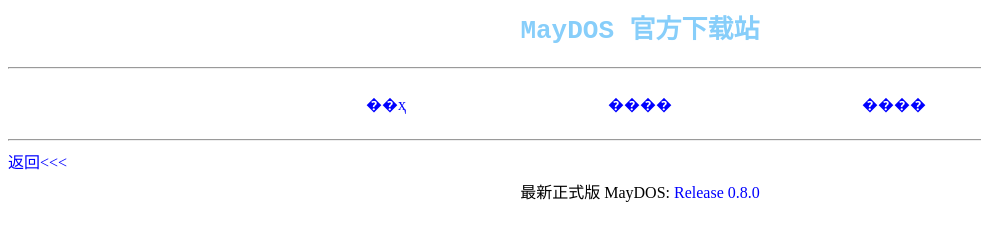
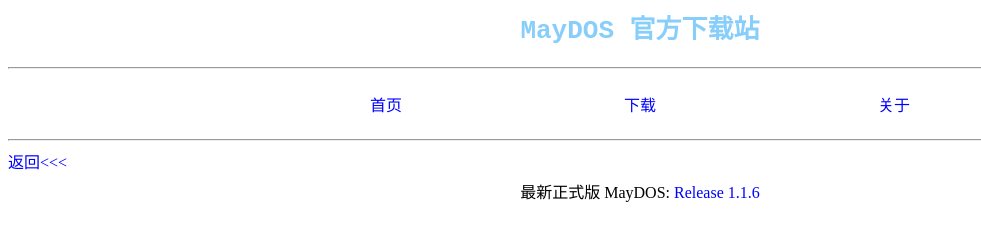
Before and after one commit to MayDOS-Team/MayDOS-Team.github.io, a plain HTML site: page download/lastest_release.html in a window 1280 px wide. Shown: the whole page, without its empty margins (0-981 px from the left). Drawn offline with Linux system fonts and the light colour scheme.

Commit message:
Fix latest_release.html

```diff
--- a/download/lastest_release.html
+++ b/download/lastest_release.html
@@ -1,5 +1,6 @@
 <html>
 	<head>
+		<meta charset="utf-8">
 		<title>MayDOS|最新版本</title>
 		<style>
 			td {
@@ -17,16 +18,16 @@
 		<HR>
 		<table align="center">
 			<tr>
-				<td height="50" width="250"><a href="../index.html">��ҳ</a></td>
-				<td height="50" width="250"><a href="download.html">����</a></td>
-				<td height="50" width="250"><a href="../about/about.html">����</a></td>
+				<td height="50" width="250"><a href="../index.html">首页</a></td>
+				<td height="50" width="250"><a href="download.html">下载</a></td>
+				<td height="50" width="250"><a href="../about/about.html">关于</a></td>
 		</table>
 		<HR>
 		<a href="download.html">返回<<<</a><br>
 		<table align="center">
 		<tr>
 
-			<td height="31" width="334"><p>最新正式版 MayDOS: <a href="https://github.com/MayDOS-Team/MayDOS/archive/refs/tags/MayDOS_0.8.0.zip">Release 0.8.0</a></p></td>
+			<td height="31" width="334"><p>最新正式版 MayDOS: <a href="https://github.com/MayDOS-Team/MayDOS/archive/refs/tags/MayDOS_0.8.0.zip">Release 1.1.6</a></p></td>
 		</tr>
 	</table>
 	</body>
```
